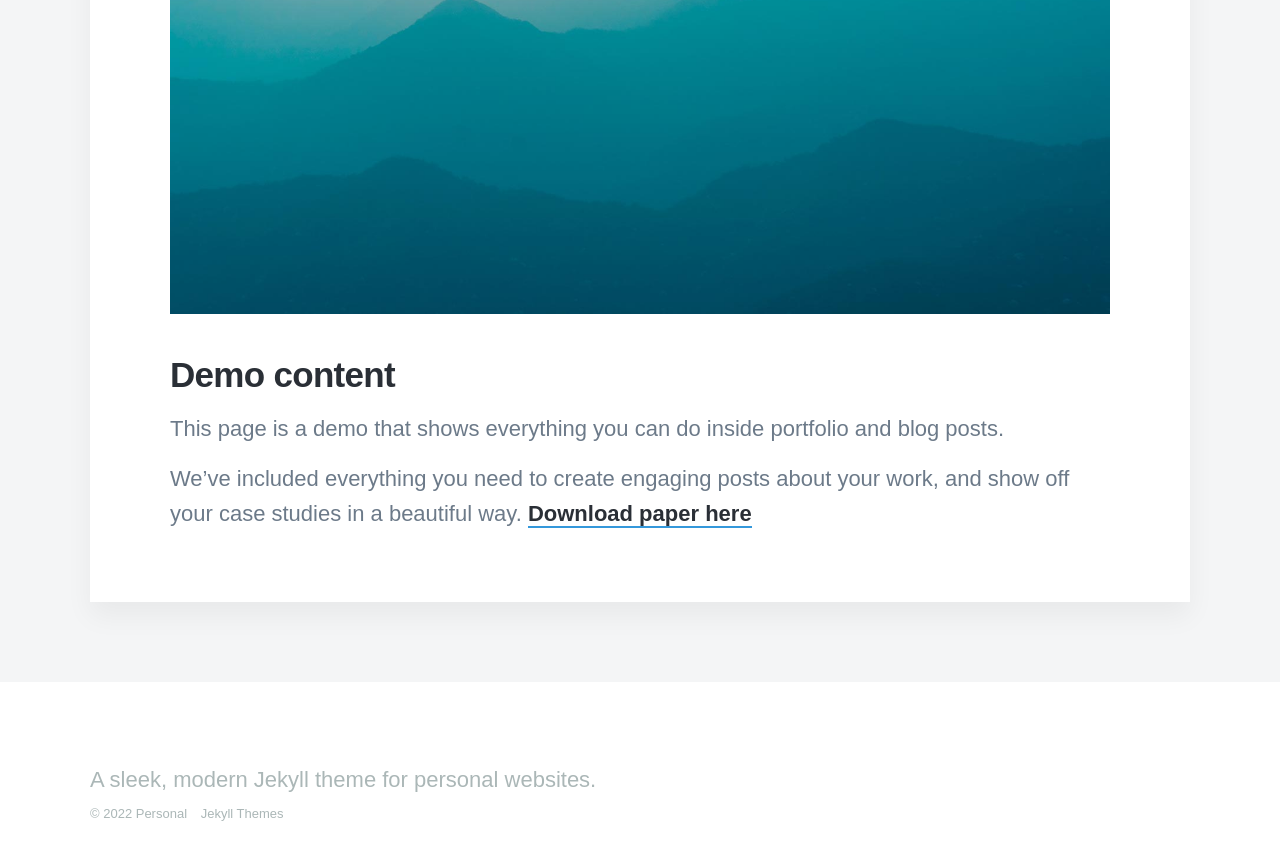
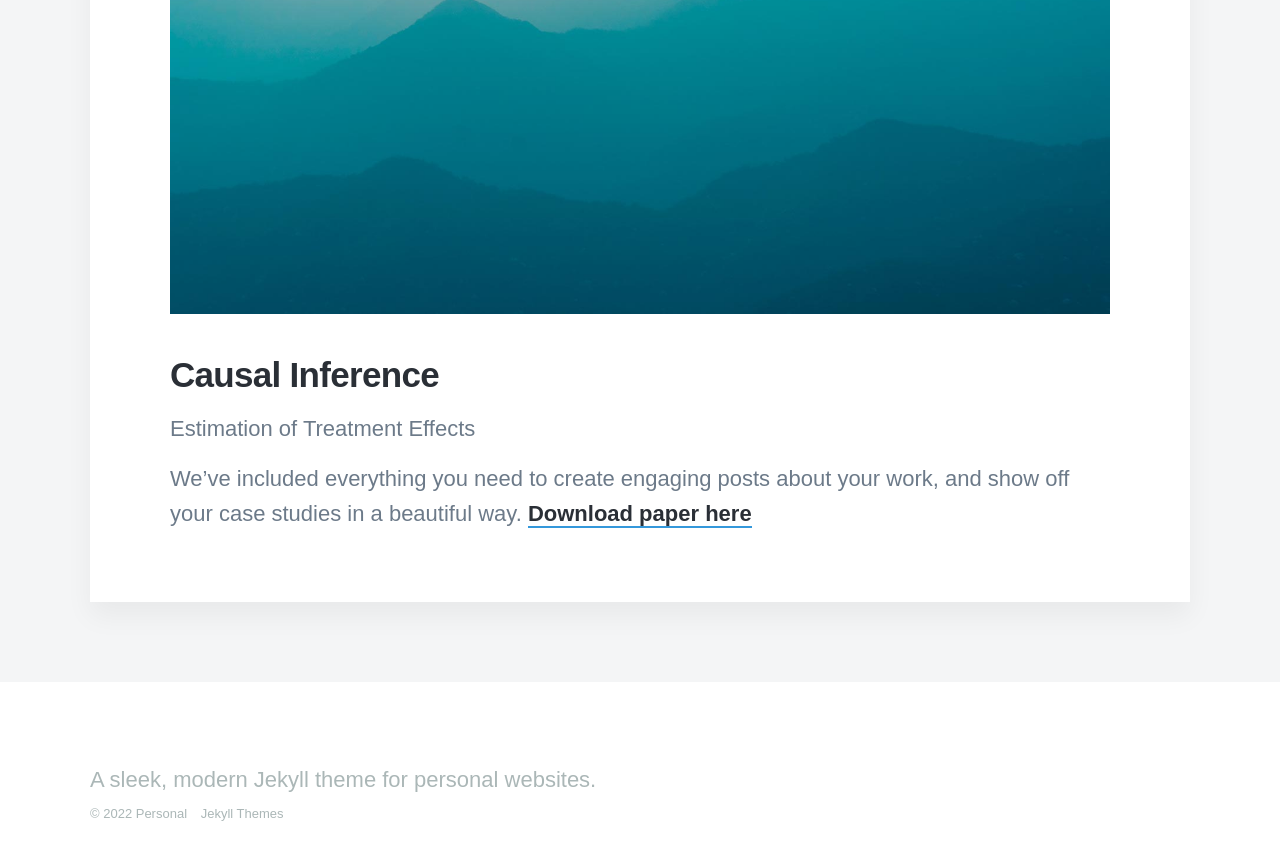
Before and after one commit to lilyliupro/finance, a Jekyll site: the page built from _projects/2018-06-30-demo-project.md, in a window 1280 px wide and 900 px high, scrolled down 817 px. Shown: the top 860 px of the window. Built offline with Jekyll 4.4.1, drawn with Linux system fonts in a browser that asks for light colours; nearby versions of some CDN libraries; some web fonts are replaced.

Commit message:
Update 2018-06-30-demo-project.md

```diff
--- a/_projects/2018-06-30-demo-project.md
+++ b/_projects/2018-06-30-demo-project.md
@@ -6,11 +6,11 @@ description: Estimation of Treatment Effects
 
 ![](/images/demo/demo-landscape.jpg)
 
-## Demo content
+## Causal Inference
 
 
 
-This page is a demo that shows everything you can do inside portfolio and blog posts.
+Estimation of Treatment Effects
 
 We've included everything you need to create engaging posts about your work, and show off your case studies in a beautiful way.
 [Download paper here](https://github.com/Lilyliu8262/Lily-s-Website/blob/main/Papers/Bootstrap.pdf)
```
